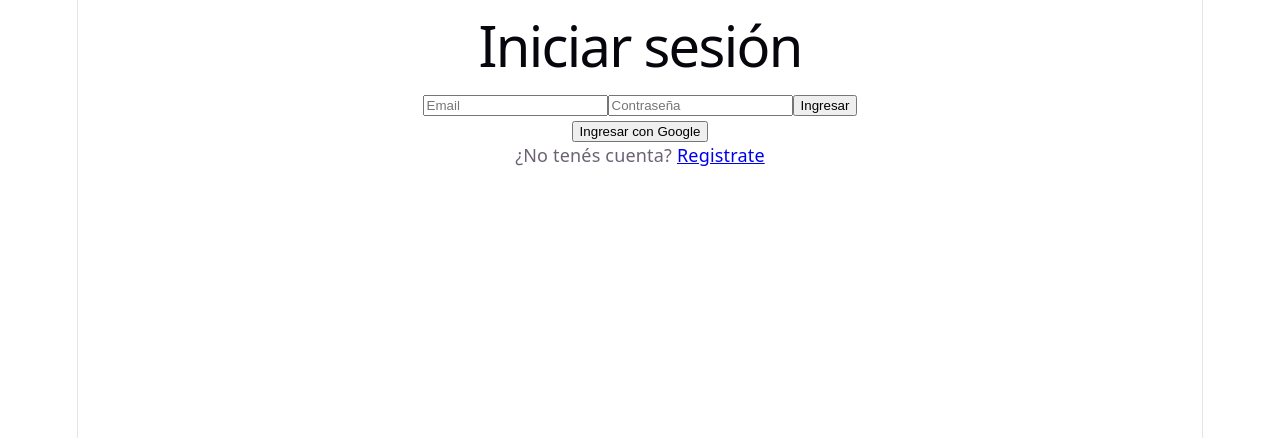
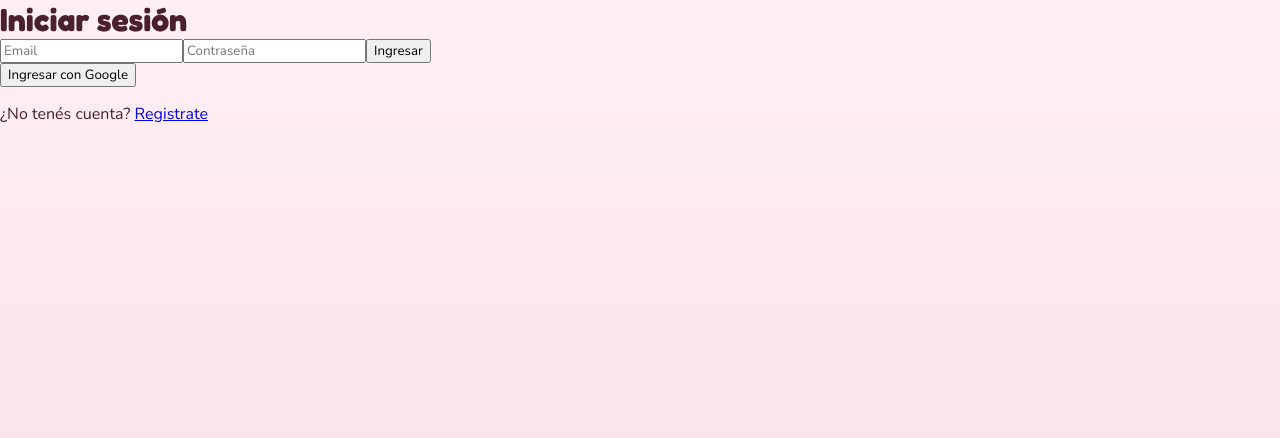
Before and after one commit to valefresia/matecode-tasks, a React (Vite) app: page /login in a window 1280 px wide. Shown: the top 438 px of the page. Built offline with nearby package versions, Linux system fonts and the light colour scheme; no server answers.

Commit message:
cambie el css

```diff
--- a/src/index.css
+++ b/src/index.css
@@ -1,111 +1,51 @@
+@import url('https://fonts.googleapis.com/css2?family=Fredoka:wght@400..700&family=Nunito:wght@400;600;700&display=swap');
+
 :root {
-  --text: #6b6375;
-  --text-h: #08060d;
-  --bg: #fff;
-  --border: #e5e4e7;
-  --code-bg: #f4f3ec;
-  --accent: #aa3bff;
-  --accent-bg: rgba(170, 59, 255, 0.1);
-  --accent-border: rgba(170, 59, 255, 0.5);
-  --social-bg: rgba(244, 243, 236, 0.5);
-  --shadow:
-    rgba(0, 0, 0, 0.1) 0 10px 15px -3px, rgba(0, 0, 0, 0.05) 0 4px 6px -2px;
+  --color-bg: #FFF0F5;
+  --color-surface: #ECABC9;
+  --color-surface-light: #F8D8E6;
+  --color-accent: #BC335F;
+  --color-accent-dark: #A55771;
+  --color-text: #4A1F2E;
+  --color-text-muted: #8C5A6B;
+  --color-white: #FFFFFF;
+  --color-danger: #C0392B;
 
-  --sans: system-ui, 'Segoe UI', Roboto, sans-serif;
-  --heading: system-ui, 'Segoe UI', Roboto, sans-serif;
-  --mono: ui-monospace, Consolas, monospace;
+  --font-heading: 'Fredoka', sans-serif;
+  --font-body: 'Nunito', sans-serif;
 
-  font: 18px/145% var(--sans);
-  letter-spacing: 0.18px;
-  color-scheme: light dark;
-  color: var(--text);
-  background: var(--bg);
-  font-synthesis: none;
-  text-rendering: optimizeLegibility;
-  -webkit-font-smoothing: antialiased;
-  -moz-osx-font-smoothing: grayscale;
+  --radius-sm: 12px;
+  --radius-md: 20px;
+  --radius-lg: 28px;
 
-  @media (max-width: 1024px) {
-    font-size: 16px;
-  }
+  --shadow-soft: 0 8px 24px rgba(188, 51, 95, 0.12);
 }
 
-@media (prefers-color-scheme: dark) {
-  :root {
-    --text: #9ca3af;
-    --text-h: #f3f4f6;
-    --bg: #16171d;
-    --border: #2e303a;
-    --code-bg: #1f2028;
-    --accent: #c084fc;
-    --accent-bg: rgba(192, 132, 252, 0.15);
-    --accent-border: rgba(192, 132, 252, 0.5);
-    --social-bg: rgba(47, 48, 58, 0.5);
-    --shadow:
-      rgba(0, 0, 0, 0.4) 0 10px 15px -3px, rgba(0, 0, 0, 0.25) 0 4px 6px -2px;
-  }
-
-  #social .button-icon {
-    filter: invert(1) brightness(2);
-  }
-}
-
-#root {
-  width: 1126px;
-  max-width: 100%;
-  margin: 0 auto;
-  text-align: center;
-  border-inline: 1px solid var(--border);
-  min-height: 100svh;
-  display: flex;
-  flex-direction: column;
+* {
   box-sizing: border-box;
 }
 
 body {
   margin: 0;
+  font-family: var(--font-body);
+  background: linear-gradient(180deg, var(--color-bg) 0%, var(--color-surface-light) 100%);
+  color: var(--color-text);
+  min-height: 100vh;
 }
 
 h1,
-h2 {
-  font-family: var(--heading);
-  font-weight: 500;
-  color: var(--text-h);
-}
-
-h1 {
-  font-size: 56px;
-  letter-spacing: -1.68px;
-  margin: 32px 0;
-  @media (max-width: 1024px) {
-    font-size: 36px;
-    margin: 20px 0;
-  }
-}
-h2 {
-  font-size: 24px;
-  line-height: 118%;
-  letter-spacing: -0.24px;
-  margin: 0 0 8px;
-  @media (max-width: 1024px) {
-    font-size: 20px;
-  }
-}
-p {
+h2,
+h3 {
+  font-family: var(--font-heading);
+  color: var(--color-text);
   margin: 0;
 }
 
-code,
-.counter {
-  font-family: var(--mono);
-  display: inline-flex;
-  border-radius: 4px;
-  color: var(--text-h);
+button {
+  font-family: var(--font-body);
+  cursor: pointer;
 }
 
-code {
-  font-size: 15px;
-  line-height: 135%;
-  padding: 4px 8px;
-  background: var(--code-bg);
+input {
+  font-family: var(--font-body);
 }
```
